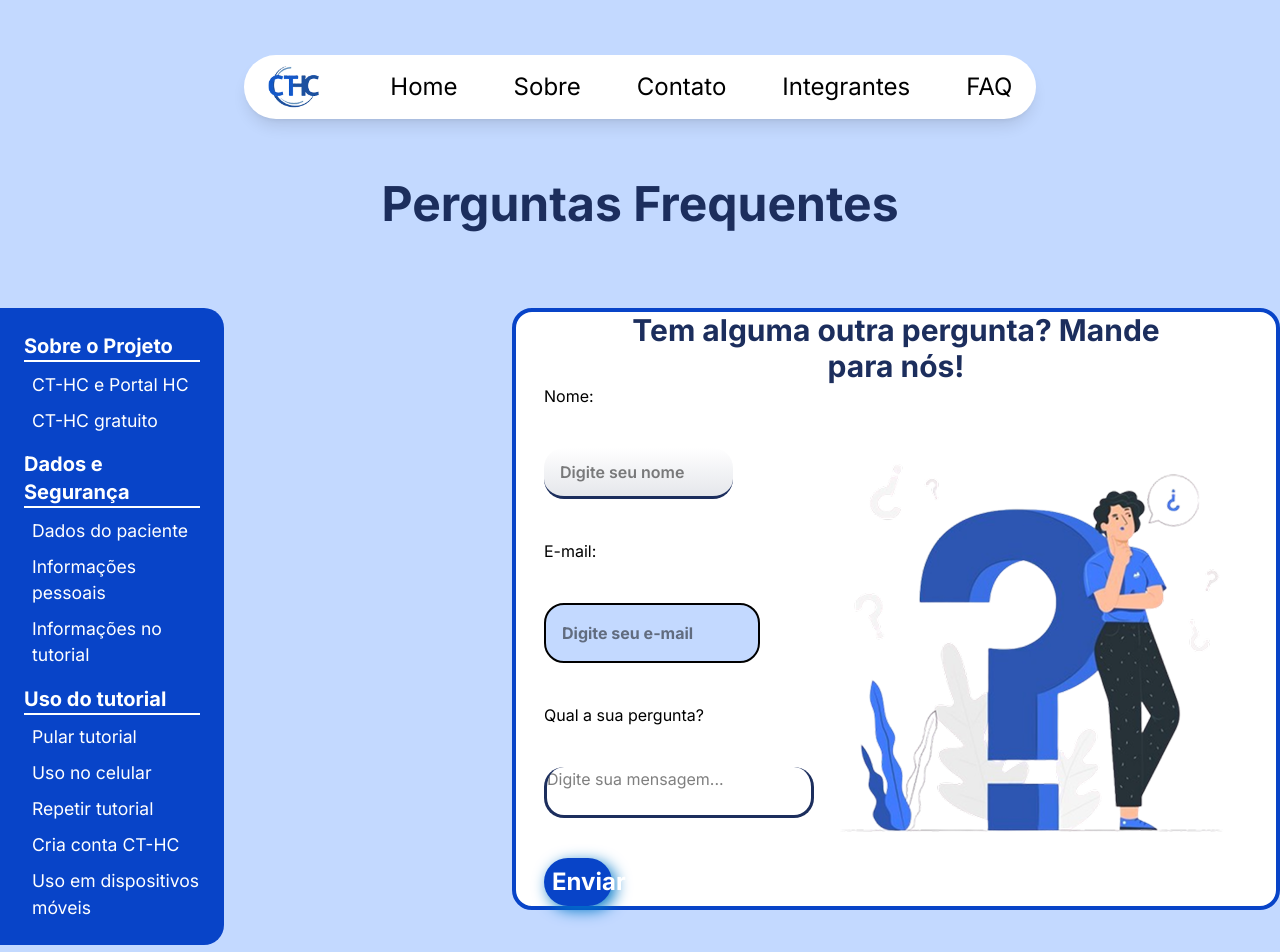
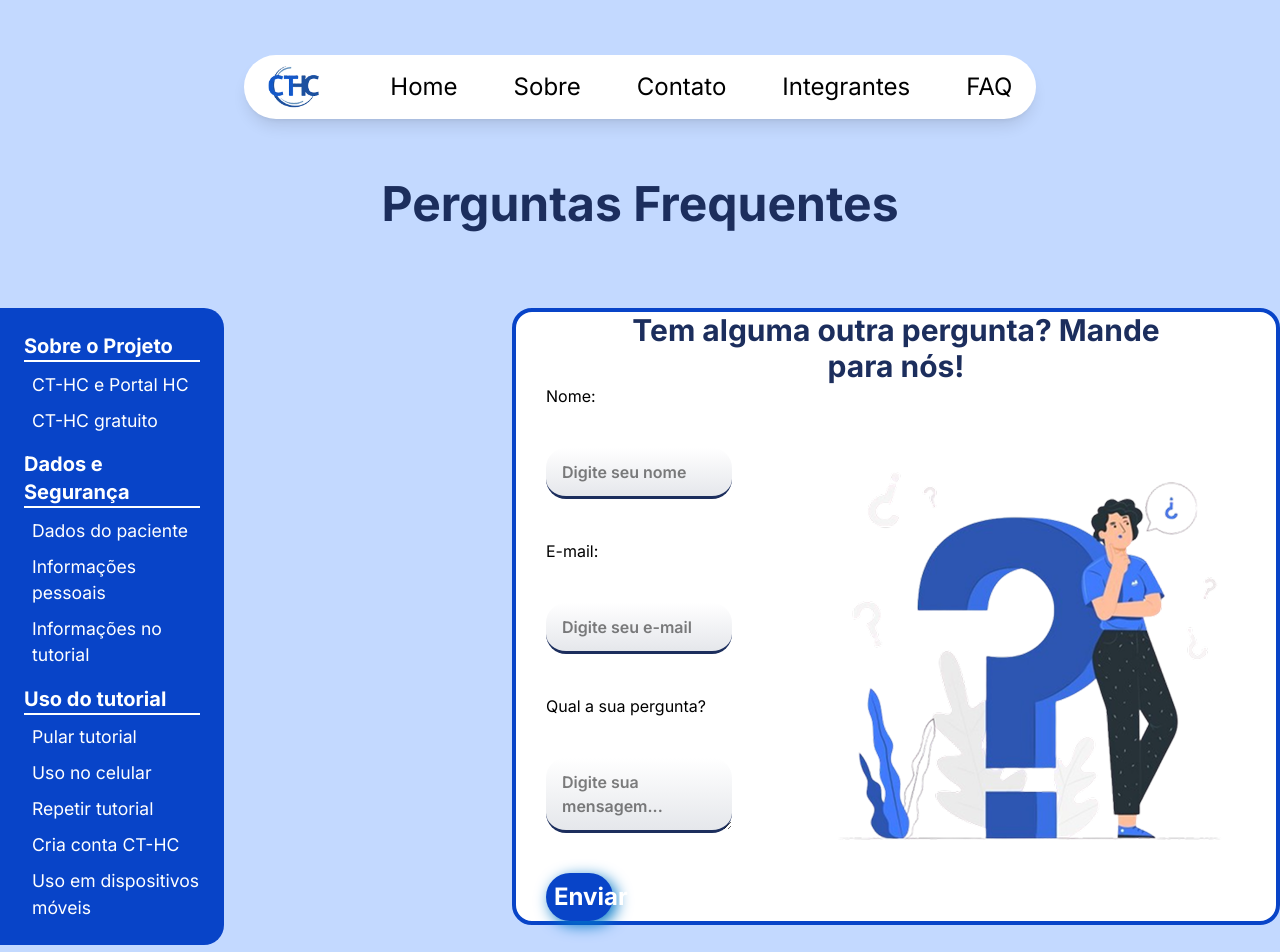
Before and after one commit to BSM-Challenge/ct-hc, a React (Vite) app: page /faq in a window 1280 px wide. Shown: the top 952 px of the page. Built offline with nearby package versions, Linux system fonts and the light colour scheme; a web font is replaced by a local one.

Commit message:
enhancement (FAQ): Finalizando a nova estilização da página.

```diff
--- a/src/routes/CT-HC/FAQ/index.tsx
+++ b/src/routes/CT-HC/FAQ/index.tsx
@@ -214,16 +214,17 @@ export default function FAQ() {
                   <input
                     type="text"
                     placeholder="Digite seu e-mail"
-                    className="w-[80%] p-4 rounded-[20px]
-                bg-[var(--light-blue)] border-2 border-[var(--border-black)] placeholder-[--color-gray]
-                placeholder:font-bold outline-none"
+                    className="w-[70%] px-4 py-3 rounded-[20px]
+                bg-gradient-to-b from-[var(--color-white)] to-gray-200 border-b-3 border-[var(--dark-blue-title)]
+                placeholder-[--color-gray] placeholder:font-semibold outline-none"
                   />
 
                   <label htmlFor="pergunta">Qual a sua pergunta?</label>
                   <textarea
                     placeholder="Digite sua mensagem..."
-                    className="resize-none rounded-[20px] border-b-3 border-r-3
-                border-l-3 border-[var(--dark-blue-title)]"
+                    className="w-[70%] px-4 py-3 rounded-[20px]
+                bg-gradient-to-b from-[var(--color-white)] to-gray-200 border-b-3 border-[var(--dark-blue-title)]
+                placeholder-[--color-gray] placeholder:font-semibold outline-none"
                   />
 
                   <button className="bg-[var(--color-blue-2)] p-2 w-[25%] text-[var(--color-white)] rounded-full font-bold text-2xl cursor-pointer shadow-[4px_4px_15px_var(--color-blue)] hover:bg-[var(--hover-button)] transition-colors duration-300">
```
